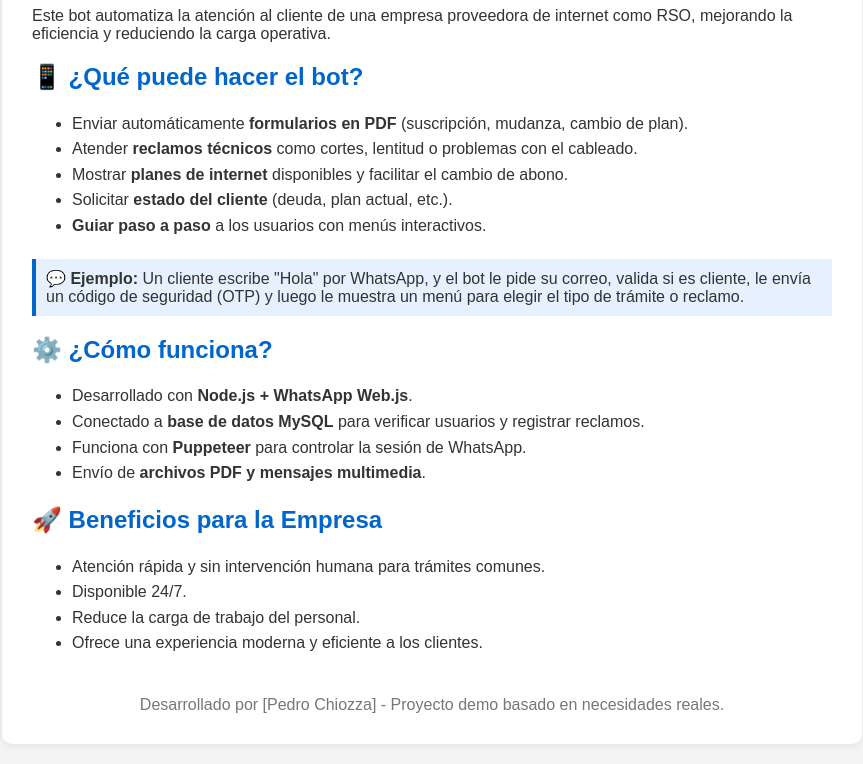
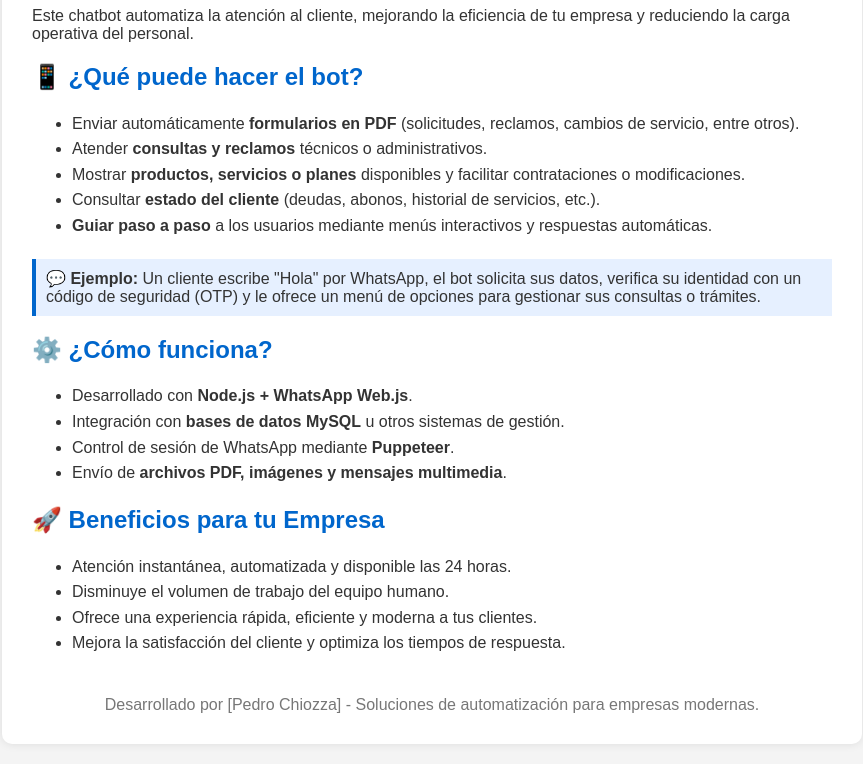
Before and after one commit to tyaxon/ChatBot, a plain HTML site: page index.html in a window 1280 px wide. Shown: the part 123-887 px from the top of the page, without its empty margins (208-1071 px from the left). Drawn offline with Linux system fonts and the light colour scheme.

Commit message:
generalizando

```diff
--- a/index.html
+++ b/index.html
@@ -3,7 +3,7 @@
 <head>
   <meta charset="UTF-8">
   <meta name="viewport" content="width=device-width, initial-scale=1.0">
-  <title>Asistente Virtual ChatBot</title>
+  <title>Asistente Virtual ChatBot para Empresas</title>
   <style>
     body {
       font-family: Arial, sans-serif;
@@ -41,40 +41,40 @@
 </head>
 <body>
   <div class="container">
-    <h1>Asistente Virtual por WhatsApp ChatBot</h1>
-    <p>Este bot automatiza la atención al cliente de una empresa proveedora de internet como RSO, mejorando la eficiencia y reduciendo la carga operativa.</p>
+    <h1>Asistente Virtual por WhatsApp para Empresas</h1>
+    <p>Este chatbot automatiza la atención al cliente, mejorando la eficiencia de tu empresa y reduciendo la carga operativa del personal.</p>
 
     <h2>📱 ¿Qué puede hacer el bot?</h2>
     <ul>
-      <li>Enviar automáticamente <strong>formularios en PDF</strong> (suscripción, mudanza, cambio de plan).</li>
-      <li>Atender <strong>reclamos técnicos</strong> como cortes, lentitud o problemas con el cableado.</li>
-      <li>Mostrar <strong>planes de internet</strong> disponibles y facilitar el cambio de abono.</li>
-      <li>Solicitar <strong>estado del cliente</strong> (deuda, plan actual, etc.).</li>
-      <li><strong>Guiar paso a paso</strong> a los usuarios con menús interactivos.</li>
+      <li>Enviar automáticamente <strong>formularios en PDF</strong> (solicitudes, reclamos, cambios de servicio, entre otros).</li>
+      <li>Atender <strong>consultas y reclamos</strong> técnicos o administrativos.</li>
+      <li>Mostrar <strong>productos, servicios o planes</strong> disponibles y facilitar contrataciones o modificaciones.</li>
+      <li>Consultar <strong>estado del cliente</strong> (deudas, abonos, historial de servicios, etc.).</li>
+      <li><strong>Guiar paso a paso</strong> a los usuarios mediante menús interactivos y respuestas automáticas.</li>
     </ul>
 
     <div class="highlight">
-      💬 <strong>Ejemplo:</strong> Un cliente escribe "Hola" por WhatsApp, y el bot le pide su correo, valida si es cliente, le envía un código de seguridad (OTP) y luego le muestra un menú para elegir el tipo de trámite o reclamo.
+      💬 <strong>Ejemplo:</strong> Un cliente escribe "Hola" por WhatsApp, el bot solicita sus datos, verifica su identidad con un código de seguridad (OTP) y le ofrece un menú de opciones para gestionar sus consultas o trámites.
     </div>
 
     <h2>⚙️ ¿Cómo funciona?</h2>
     <ul>
       <li>Desarrollado con <strong>Node.js + WhatsApp Web.js</strong>.</li>
-      <li>Conectado a <strong>base de datos MySQL</strong> para verificar usuarios y registrar reclamos.</li>
-      <li>Funciona con <strong>Puppeteer</strong> para controlar la sesión de WhatsApp.</li>
-      <li>Envío de <strong>archivos PDF y mensajes multimedia</strong>.</li>
+      <li>Integración con <strong>bases de datos MySQL</strong> u otros sistemas de gestión.</li>
+      <li>Control de sesión de WhatsApp mediante <strong>Puppeteer</strong>.</li>
+      <li>Envío de <strong>archivos PDF, imágenes y mensajes multimedia</strong>.</li>
     </ul>
 
-    <h2>🚀 Beneficios para la Empresa</h2>
+    <h2>🚀 Beneficios para tu Empresa</h2>
     <ul>
-      <li>Atención rápida y sin intervención humana para trámites comunes.</li>
-      <li>Disponible 24/7.</li>
-      <li>Reduce la carga de trabajo del personal.</li>
-      <li>Ofrece una experiencia moderna y eficiente a los clientes.</li>
+      <li>Atención instantánea, automatizada y disponible las 24 horas.</li>
+      <li>Disminuye el volumen de trabajo del equipo humano.</li>
+      <li>Ofrece una experiencia rápida, eficiente y moderna a tus clientes.</li>
+      <li>Mejora la satisfacción del cliente y optimiza los tiempos de respuesta.</li>
     </ul>
 
     <footer>
-      Desarrollado por [Pedro Chiozza] - Proyecto demo basado en necesidades reales.
+      Desarrollado por [Pedro Chiozza] - Soluciones de automatización para empresas modernas.
     </footer>
   </div>
 </body>
```
